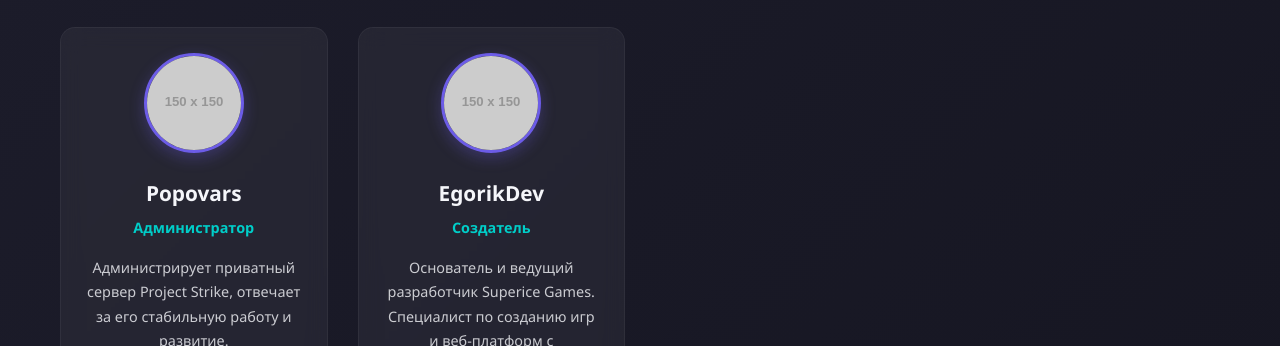
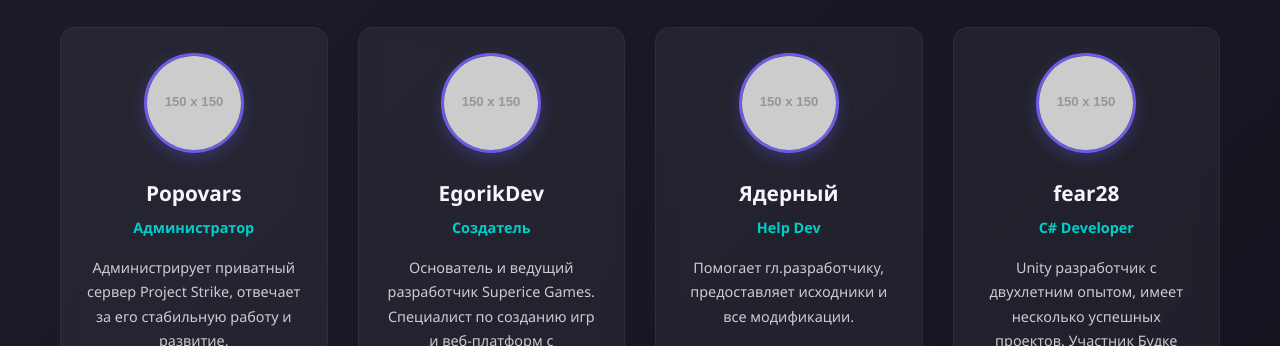
Before and after one commit to EgorikDev/SupericeGames, a plain HTML site: page index.html in a window 1280 px wide. Shown: the part 2415-2761 px from the top of the page. Drawn offline with Linux system fonts and the light colour scheme; placeholder pictures from the web are drawn by us.

Commit message:
Update index.html

```diff
--- a/index.html
+++ b/index.html
@@ -44,6 +44,12 @@
             100% { transform: scale(1); }
         }
 
+        @keyframes float {
+            0% { transform: translateY(0px); }
+            50% { transform: translateY(-10px); }
+            100% { transform: translateY(0px); }
+        }
+
         /* Шапка */
         header {
             background: linear-gradient(135deg, var(--dark), var(--darker));
@@ -88,6 +94,7 @@
             background: linear-gradient(135deg, var(--primary), var(--accent));
             -webkit-background-clip: text;
             -webkit-text-fill-color: transparent;
+            animation: float 3s ease-in-out infinite;
         }
 
         .tagline {
@@ -114,6 +121,12 @@
             border-radius: 10px;
             border: 1px solid rgba(255, 255, 255, 0.1);
             box-shadow: 0 8px 32px rgba(0, 0, 0, 0.2);
+            transition: transform 0.3s ease, box-shadow 0.3s ease;
+        }
+
+        .stat-item:hover {
+            transform: translateY(-5px);
+            box-shadow: 0 12px 40px rgba(0, 0, 0, 0.3);
         }
 
         .stat-number {
@@ -290,12 +303,31 @@
             transition: all 0.3s;
             backdrop-filter: blur(10px);
             border: 1px solid rgba(255, 255, 255, 0.05);
+            position: relative;
+            overflow: hidden;
+        }
+
+        .team-member::before {
+            content: "";
+            position: absolute;
+            top: -50%;
+            left: -50%;
+            width: 200%;
+            height: 200%;
+            background: radial-gradient(circle, rgba(108, 92, 231, 0.1) 0%, rgba(108, 92, 231, 0) 70%);
+            z-index: 0;
+            opacity: 0;
+            transition: opacity 0.3s ease;
         }
 
         .team-member:hover {
             transform: translateY(-10px);
             box-shadow: 0 15px 30px rgba(0, 0, 0, 0.2);
             border-color: rgba(108, 92, 231, 0.3);
+        }
+
+        .team-member:hover::before {
+            opacity: 1;
         }
 
         .member-avatar {
@@ -306,12 +338,16 @@
             margin: 0 auto 15px;
             border: 3px solid var(--primary);
             box-shadow: 0 5px 15px rgba(108, 92, 231, 0.3);
+            position: relative;
+            z-index: 1;
         }
 
         .member-name {
             font-size: 1.3rem;
             margin-bottom: 5px;
             color: var(--light);
+            position: relative;
+            z-index: 1;
         }
 
         .member-role {
@@ -319,18 +355,24 @@
             font-size: 0.9rem;
             margin-bottom: 15px;
             font-weight: 600;
+            position: relative;
+            z-index: 1;
         }
 
         .member-bio {
             font-size: 0.9rem;
             opacity: 0.8;
             margin-bottom: 20px;
+            position: relative;
+            z-index: 1;
         }
 
         .member-socials {
             display: flex;
             justify-content: center;
             gap: 15px;
+            position: relative;
+            z-index: 1;
         }
 
         .member-socials a {
@@ -656,7 +698,6 @@
                         <div class="game-links">
                             <a href="https://t.me/blockprivate1" target="_blank" class="game-link">
                                 <i class="fab fa-telegram"></i> Telegram
-
                             </a>
                         </div>
                     </div>
@@ -732,24 +773,33 @@
                     <img src="https://via.placeholder.com/150" alt="Egorik" class="member-avatar">
                     <h3 class="member-name">EgorikDev</h3>
                     <p class="member-role">Создатель</p>
-                    <p class="member-bio">Основатель и ведущий разработчик Superice Games. Специалист по созданию игр
-        и веб-платформ с многолетним опытом. Разрабатываю игры на Unity (C#),
-        создаю серверные решения на Python, пишу скрипты на Lua для модификации игр.
-        Автор архитектуры этого сайта и многих других проектов студии.</p>
+                    <p class="member-bio">Основатель и ведущий разработчик Superice Games. Специалист по созданию игр и веб-платформ с многолетним опытом.</p>
                     <div class="member-socials">
                         <a href="#" target="_blank"><i class="fab fa-telegram"></i></a>
                     </div>
                 </div>
-            </div>
-        </div>
+
                 <!-- Ядерный -->
                 <div class="team-member">
                     <img src="https://via.placeholder.com/150" alt="Ядерный" class="member-avatar">
                     <h3 class="member-name">Ядерный</h3>
                     <p class="member-role">Help Dev</p>
-                    <p class="member-bio">Помогает гл.разработчику даёт исходники и все модификации.</p>
+                    <p class="member-bio">Помогает гл.разработчику, предоставляет исходники и все модификации.</p>
                     <div class="member-socials">
                         <a href="#" target="_blank"><i class="fab fa-telegram"></i></a>
+                    </div>
+                </div>
+
+                <!-- fear28 -->
+                <div class="team-member">
+                    <img src="https://via.placeholder.com/150" alt="fear28" class="member-avatar">
+                    <h3 class="member-name">fear28</h3>
+                    <p class="member-role">C# Developer</p>
+                    <p class="member-bio">Unity разработчик с двухлетним опытом, имеет несколько успешных проектов. Участник Будке Щавелия с ноября 2024 года.</p>
+                    <div class="member-socials">
+                        <a href="#" target="_blank"><i class="fab fa-telegram"></i></a>
+                    </div>
+                </div>
             </div>
         </div>
     </section>
@@ -796,6 +846,7 @@
                         <li><a href="#"><i class="fas fa-chevron-right"></i> Popovars</a></li>
                         <li><a href="#"><i class="fas fa-chevron-right"></i> Egorik</a></li>
                         <li><a href="#"><i class="fas fa-chevron-right"></i> Ядерный</a></li>
+                        <li><a href="#"><i class="fas fa-chevron-right"></i> fear28</a></li>
                     </ul>
                 </div>
 
```
Lines whose indentation alone changed are shown as unchanged.
